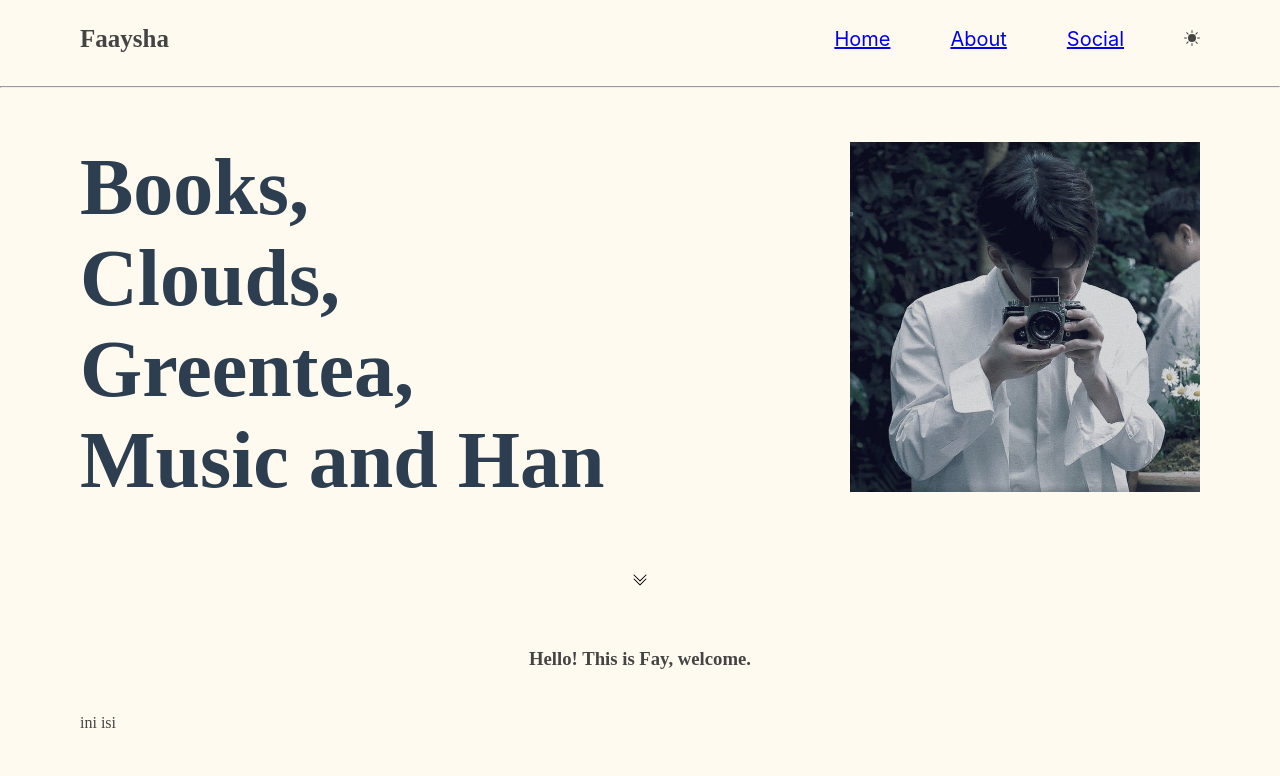
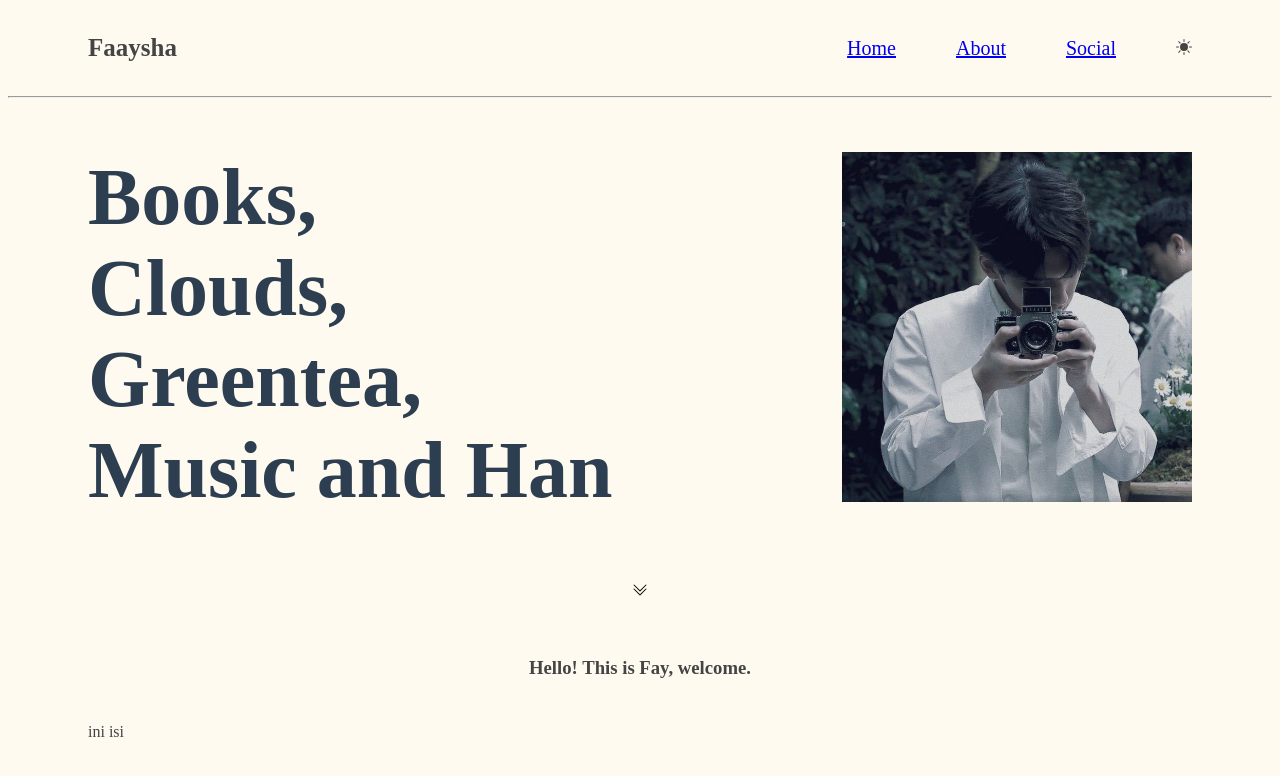
Before and after one commit to FayzaShahira/webprofile-vue-kuis, a Vue app: page / in a window 1280 px wide. Shown: the top 776 px of the page. Built offline with nearby package versions, Linux system fonts and the light colour scheme.

Commit message:
Fayza Shahira

```diff
--- a/src/App.vue
+++ b/src/App.vue
@@ -29,20 +29,18 @@ export default {
 <style>
 /*navbar start*/
 body{
-  margin: 0px;
   background-color:floralwhite;
 }
 nav {
   display: flex;
   justify-content: space-between;
-  padding: 0px 80px;
+  padding: 1px 80px;
   background-color: floralwhite;
 }
 
 .title-navbar{
-  font-family: "Script MT Bold";
+  font-family: "sans-serif";
   font-weight: bold;
-  margin-left: 0px;
   font-size: 25px;
   color: #444444;
 }
@@ -51,7 +49,7 @@ nav {
   align-items: center;
   color: #444444;
   font-size: 20px;
-  font-family:"-apple-system";
+  font-family:"sans-serif";
 }
 .nav-link li{
   list-style: none;
```
